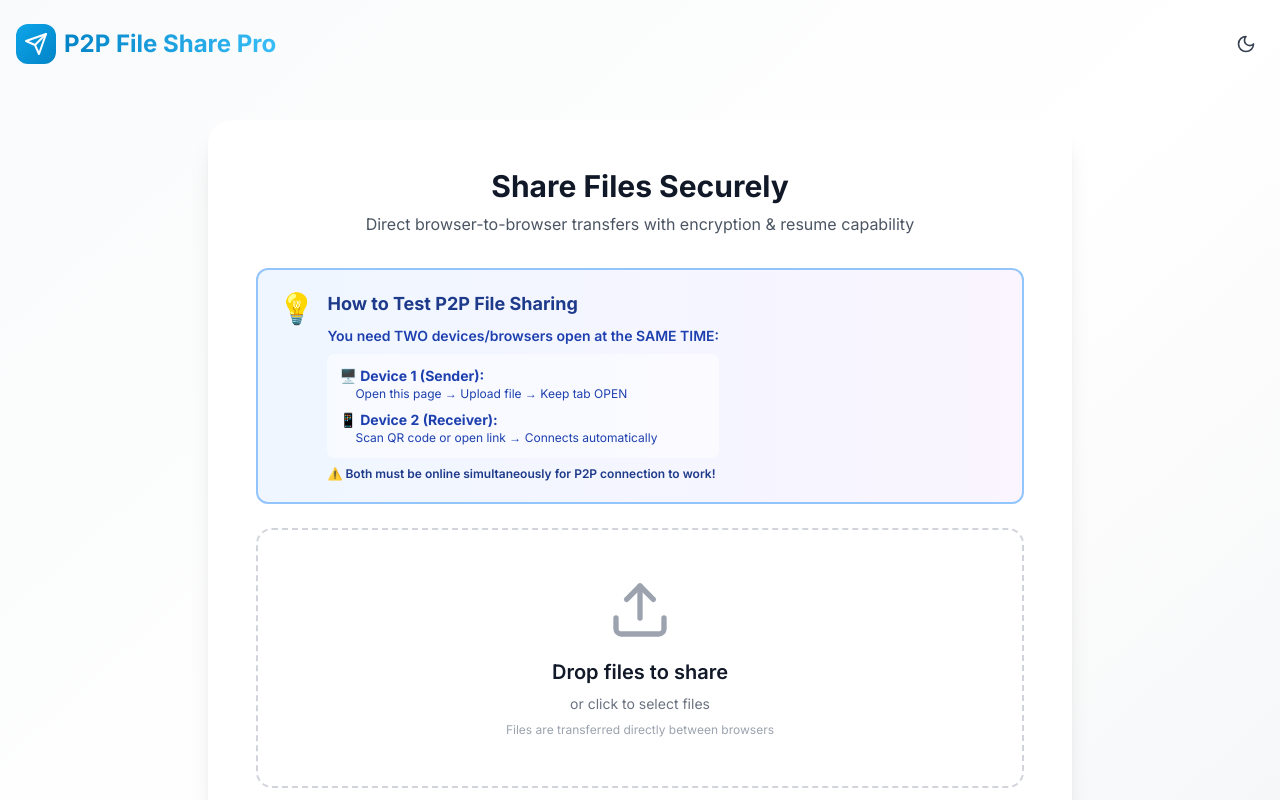
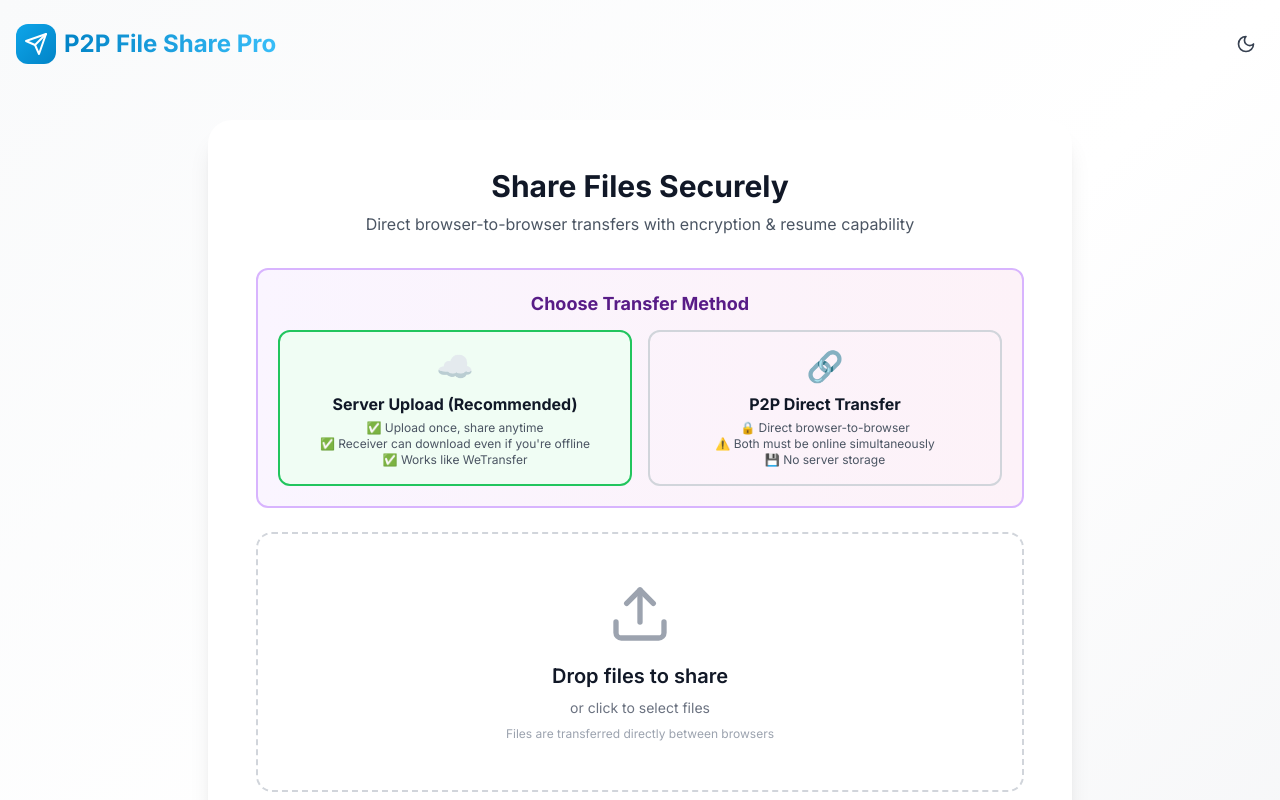
Before and after one commit to hamzamuzamil/filetransfer, a Next.js app: page / in a window 1280 px wide. Shown: the top 800 px of the page. Built offline with nearby package versions, Linux system fonts and the light colour scheme.

Commit message:
Add server-based file upload option - works like WeTransfer, no need to stay online

```diff
--- /dev/null
+++ b/app/api/upload/route.ts
@@ -0,0 +1,33 @@
+import { put } from '@vercel/blob';
+import { NextResponse } from 'next/server';
+
+export const runtime = 'edge';
+
+export async function POST(request: Request) {
+  try {
+    const formData = await request.formData();
+    const file = formData.get('file') as File;
+
+    if (!file) {
+      return NextResponse.json({ error: 'No file provided' }, { status: 400 });
+    }
+
+    // Upload to Vercel Blob
+    const blob = await put(file.name, file, {
+      access: 'public',
+      addRandomSuffix: true,
+    });
+
+    return NextResponse.json({
+      url: blob.url,
+      downloadUrl: blob.downloadUrl,
+      pathname: blob.pathname,
+    });
+  } catch (error) {
+    console.error('Upload error:', error);
+    return NextResponse.json(
+      { error: 'Failed to upload file' },
+      { status: 500 }
+    );
+  }
+}
--- a/app/page.tsx
+++ b/app/page.tsx
@@ -45,6 +45,12 @@ export default function Home() {
 
   // Storage manager
   const [storageManager] = useState(() => new StorageManager());
+
+  // Transfer mode: 'p2p' or 'server'
+  const [transferMode, setTransferMode] = useState<'p2p' | 'server'>('server');
+  const [uploadedFileUrl, setUploadedFileUrl] = useState<string | null>(null);
+  const [uploading, setUploading] = useState(false);
+  const [uploadProgress, setUploadProgress] = useState(0);
 
   // Tab visibility warning
   const [tabHidden, setTabHidden] = useState(false);
@@ -230,13 +236,49 @@ export default function Home() {
   const handleSend = async () => {
     if (files.length === 0) return;
 
+    if (transferMode === 'server') {
+      // Server-based upload (like WeTransfer)
+      await handleServerUpload();
+    } else {
+      // P2P upload
       if (usePassword && !password) {
         setPasswordMode('set');
         setShowPasswordInput(true);
         return;
       }
+      proceedWithSend(password || undefined);
+    }
+  };
 
-    proceedWithSend(password || undefined);
+  const handleServerUpload = async () => {
+    try {
+      setUploading(true);
+      setTransferState('preparing');
+      setError(null);
+
+      const file = files[0]; // For now, upload first file only
+      const formData = new FormData();
+      formData.append('file', file);
+
+      const response = await fetch('/api/upload', {
+        method: 'POST',
+        body: formData,
+      });
+
+      if (!response.ok) {
+        throw new Error('Upload failed');
+      }
+
+      const data = await response.json();
+      setUploadedFileUrl(data.url);
+      setShareLink(data.url);
+      setTransferState('completed');
+      setUploading(false);
+    } catch (err) {
+      setError((err as Error).message);
+      setTransferState('error');
+      setUploading(false);
+    }
   };
 
   const proceedWithSend = async (pwd?: string) => {
@@ -422,31 +464,48 @@ export default function Home() {
                   </p>
                 </div>
 
-                {/* Important Notice */}
-                <div className="bg-gradient-to-r from-blue-50 to-purple-50 dark:from-blue-900/20 dark:to-purple-900/20 border-2 border-blue-300 dark:border-blue-700 rounded-xl p-5">
-                  <div className="flex items-start space-x-3">
-                    <div className="text-3xl">💡</div>
-                    <div>
-                      <h3 className="text-lg font-bold text-blue-900 dark:text-blue-300 mb-2">
-                        How to Test P2P File Sharing
+                {/* Transfer Mode Selector */}
+                <div className="bg-gradient-to-r from-purple-50 to-pink-50 dark:from-purple-900/20 dark:to-pink-900/20 border-2 border-purple-300 dark:border-purple-700 rounded-xl p-5">
+                  <h3 className="text-lg font-bold text-purple-900 dark:text-purple-300 mb-3 text-center">
+                    Choose Transfer Method
                   </h3>
-                      <div className="text-sm text-blue-800 dark:text-blue-300 space-y-2">
-                        <p className="font-semibold">You need TWO devices/browsers open at the SAME TIME:</p>
-                        <div className="bg-white/50 dark:bg-gray-800/50 rounded-lg p-3 space-y-2">
-                          <div>
-                            <span className="font-bold">🖥️ Device 1 (Sender):</span>
-                            <p className="text-xs ml-4">Open this page → Upload file → Keep tab OPEN</p>
-                          </div>
-                          <div>
-                            <span className="font-bold">📱 Device 2 (Receiver):</span>
-                            <p className="text-xs ml-4">Scan QR code or open link → Connects automatically</p>
-                          </div>
-                        </div>
-                        <p className="text-xs font-semibold text-blue-900 dark:text-blue-200">
-                          ⚠️ Both must be online simultaneously for P2P connection to work!
+                  <div className="grid grid-cols-1 md:grid-cols-2 gap-4">
+                    <button
+                      onClick={() => setTransferMode('server')}
+                      className={`p-4 rounded-xl border-2 transition-all ${
+                        transferMode === 'server'
+                          ? 'border-green-500 bg-green-50 dark:bg-green-900/20'
+                          : 'border-gray-300 dark:border-gray-600 hover:border-green-300'
+                      }`}
+                    >
+                      <div className="text-3xl mb-2">☁️</div>
+                      <h4 className="font-bold text-gray-900 dark:text-gray-100 mb-1">
+                        Server Upload (Recommended)
+                      </h4>
+                      <p className="text-xs text-gray-600 dark:text-gray-400">
+                        ✅ Upload once, share anytime<br/>
+                        ✅ Receiver can download even if you're offline<br/>
+                        ✅ Works like WeTransfer
                       </p>
-                      </div>
-                    </div>
+                    </button>
+                    <button
+                      onClick={() => setTransferMode('p2p')}
+                      className={`p-4 rounded-xl border-2 transition-all ${
+                        transferMode === 'p2p'
+                          ? 'border-blue-500 bg-blue-50 dark:bg-blue-900/20'
+                          : 'border-gray-300 dark:border-gray-600 hover:border-blue-300'
+                      }`}
+                    >
+                      <div className="text-3xl mb-2">🔗</div>
+                      <h4 className="font-bold text-gray-900 dark:text-gray-100 mb-1">
+                        P2P Direct Transfer
+                      </h4>
+                      <p className="text-xs text-gray-600 dark:text-gray-400">
+                        🔒 Direct browser-to-browser<br/>
+                        ⚠️ Both must be online simultaneously<br/>
+                        💾 No server storage
+                      </p>
+                    </button>
                   </div>
                 </div>
 
@@ -654,15 +713,45 @@ export default function Home() {
                 </motion.div>
                 <div>
                   <h2 className="text-3xl font-bold mb-2">
-                    {isSending ? 'Transfer Complete!' : 'Files Received!'}
+                    {transferMode === 'server' ? 'Upload Complete!' : isSending ? 'Transfer Complete!' : 'Files Received!'}
                   </h2>
                   <p className="text-gray-600 dark:text-gray-400">
-                    {isSending
+                    {transferMode === 'server'
+                      ? 'Your file has been uploaded! Share the link below.'
+                      : isSending
                         ? 'Your files have been successfully sent.'
                         : `${receivedFiles.length} file(s) ready to download.`
                     }
                   </p>
                 </div>
+
+                {transferMode === 'server' && uploadedFileUrl && (
+                  <div className="space-y-4">
+                    <div className="bg-green-50 dark:bg-green-900/20 border border-green-200 dark:border-green-800 rounded-xl p-4">
+                      <p className="text-sm font-semibold text-green-900 dark:text-green-300 mb-2">
+                        ✅ File is now available for download!
+                      </p>
+                      <p className="text-xs text-green-800 dark:text-green-300 mb-3">
+                        Anyone with this link can download the file, even if you close your browser!
+                      </p>
+                      <div className="flex items-center space-x-2 p-3 bg-white dark:bg-gray-800 rounded-lg">
+                        <input
+                          type="text"
+                          value={uploadedFileUrl}
+                          readOnly
+                          className="flex-1 bg-transparent border-none outline-none text-xs font-mono text-gray-700 dark:text-gray-300"
+                        />
+                        <button
+                          onClick={() => navigator.clipboard.writeText(uploadedFileUrl)}
+                          className="px-4 py-2 bg-green-500 hover:bg-green-600 text-white rounded-lg text-sm font-semibold"
+                        >
+                          Copy Link
+                        </button>
+                      </div>
+                    </div>
+                  </div>
+                )}
+
                 {isReceiving && receivedFiles.length > 0 && (
                   <motion.button
                     initial={{ opacity: 0, y: 20 }}
--- a/package.json
+++ b/package.json
@@ -14,6 +14,7 @@
     "analyze": "ANALYZE=true next build"
   },
   "dependencies": {
+    "@vercel/blob": "^2.0.0",
     "framer-motion": "^10.16.16",
     "lucide-react": "^0.294.0",
     "next": "^14.2.5",
```
Also changed, not shown: 2 other files (tests, documents, lock files or other folders). Lines whose indentation alone changed are shown as unchanged.
